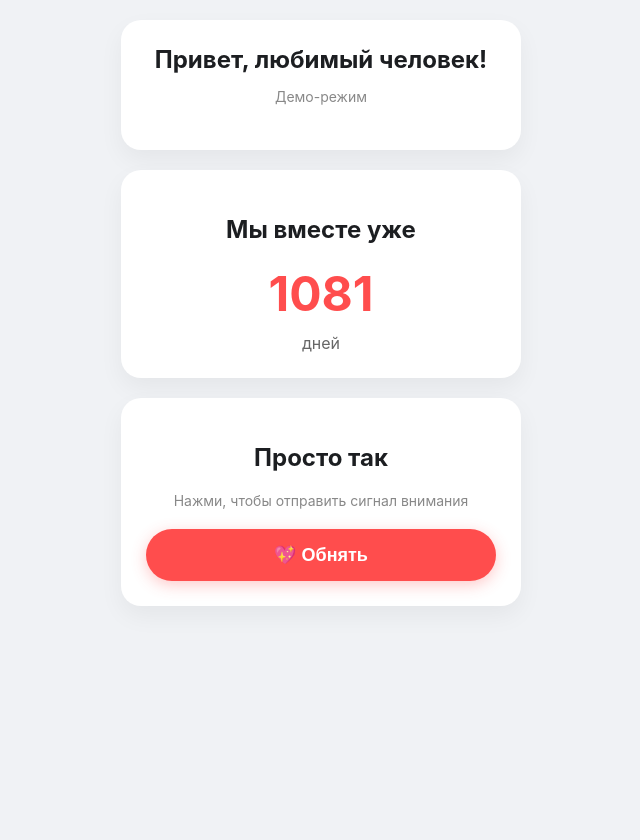
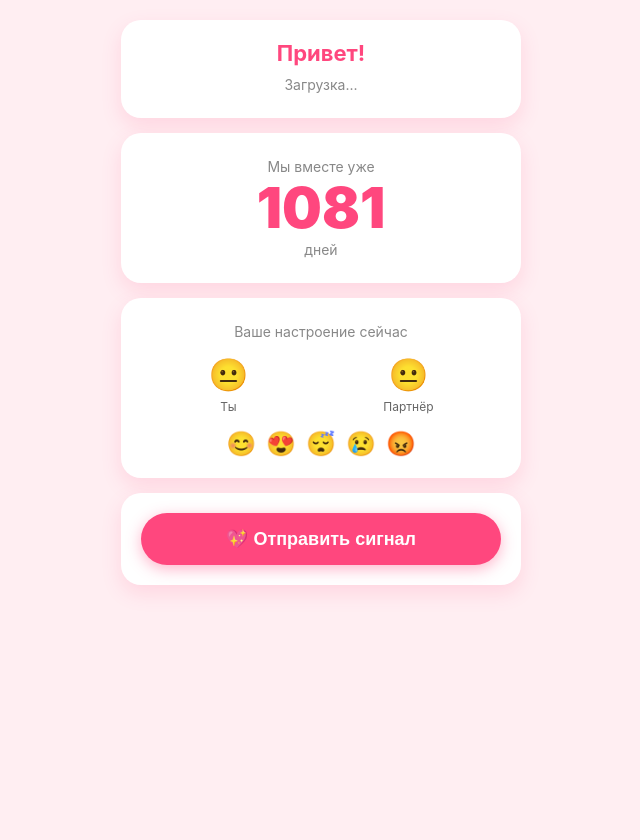
Before and after one commit to FRGG3577/FrGG, a Flask app: page / in a window 1280 px wide. Shown: the whole page, without its empty margins (319-959 px from the left). Run offline with Flask 3, Linux system fonts and the light colour scheme; some libraries are stand-ins or nearby versions.

Commit message:
Add files via upload

```diff
--- a/app.py
+++ b/app.py
@@ -1,4 +1,5 @@
 import os
+import random
 import requests
 from datetime import datetime
 from flask import Flask, render_template, request, jsonify
@@ -6,23 +7,36 @@ from telegram_init_data import validate, parse
 
 app = Flask(__name__)
 
+# Берем токен ТОЛЬКО из переменных окружения (на Render)
 BOT_TOKEN = os.environ.get("BOT_TOKEN")
 
-# --- НАСТРОЙКИ ДЛЯ ВАС ---
-# Укажи здесь ID твоего партнёра (или свой), кому будут приходить уведомления.
-# Узнать ID можно, написав боту @userinfobot в Telegram.
-PARTNER_CHAT_ID = "5475803324"
-# Дата начала ваших отношений (Год, Месяц, День)
+# --- НАСТРОЙКИ ---
+# Укажи ID партнёра (цифры) и ID свой (чтобы видеть оба настроения)
+PARTNER_ID = "5475803324"
+MY_ID = "5475803324"
 START_DATE = datetime(2023, 12, 10)
 
+# Хранилище настроений в памяти (сбрасывается при перезапуске сервера)
+moods = {MY_ID: "😐", PARTNER_ID: "😐"}
+
+# Список милых фраз
+COMPLIMENTS = [
+    "Ты — мой самый любимый человек на свете. ❤️",
+    "Я счастлив(а), что ты рядом. ✨",
+    "Твоя улыбка делает мой день лучше. 😊",
+    "Спасибо, что ты есть. 🥰",
+    "Ты — мой личный источник вдохновения. 🌟",
+    "Даже в самый пасмурный день ты — мое солнце. ☀️",
+    "Я очень дорожу каждой минутой с тобой. ⏳"
+]
+
 def send_telegram_message(chat_id, text):
-    """Вспомогательная функция для отправки сообщения через Telegram API"""
     url = f"https://api.telegram.org/bot{BOT_TOKEN}/sendMessage"
     payload = {"chat_id": chat_id, "text": text, "parse_mode": "HTML"}
     try:
         requests.post(url, json=payload)
     except Exception as e:
-        print(f"Ошибка отправки сообщения: {e}")
+        print(f"Ошибка: {e}")
 
 @app.route('/')
 def index():
@@ -32,39 +46,53 @@ def index():
 def check_user():
     data = request.get_json()
     init_data = data.get('initData')
-
-    if not init_data:
-        return jsonify({"error": "No initData"}), 400
+    if not init_data: return jsonify({"error": "No initData"}), 400
 
     try:
         validate(init_data, BOT_TOKEN)
         parsed = parse(init_data)
         user = parsed.get('user', {})
-        return jsonify({
-            "status": "ok",
-            "user_id": user.get('id'),
-            "first_name": user.get('first_name')
-        })
+        return jsonify({"status": "ok", "user_id": str(user.get('id')), "first_name": user.get('first_name')})
     except Exception as e:
         return jsonify({"error": str(e)}), 401
 
-# --- НОВЫЕ ЭНДПОИНТЫ ---
-
 @app.route('/api/ping', methods=['POST'])
 def ping():
-    """Отправляет уведомление партнёру"""
-    # В реальном приложении здесь нужно проверять initData,
-    # чтобы убедиться, что запрос от вас, но для простоты пока пропустим.
+    data = request.get_json()
+    sender_id = data.get('user_id')
+    # Отправляем сообщение партнёру
+    target_id = PARTNER_ID if str(sender_id) == MY_ID else MY_ID
 
-    send_telegram_message(PARTNER_CHAT_ID, "💖 <b>Твоя половинка думает о тебе!</b> 💖\n\n<i>Крепко обнимаю...</i>")
-    return jsonify({"status": "sent"})
+    # Получаем случайный комплимент
+    text = f"💖 <b>Сигнал внимания!</b>\n\n<i>{random.choice(COMPLIMENTS)}</i>"
+    send_telegram_message(target_id, text)
+
+    return jsonify({"status": "sent", "compliment": random.choice(COMPLIMENTS)})
 
 @app.route('/api/days', methods=['GET'])
 def days_together():
-    """Считает дни вместе"""
-    today = datetime.now()
-    delta = today - START_DATE
+    delta = datetime.now() - START_DATE
     return jsonify({"days": delta.days})
+
+# НОВЫЙ ЭНДПОИНТ: Обновление настроения
+@app.route('/api/mood', methods=['POST'])
+def update_mood():
+    data = request.get_json()
+    user_id = str(data.get('user_id'))
+    mood = data.get('mood')
+
+    if user_id in [MY_ID, PARTNER_ID]:
+        moods[user_id] = mood
+        # Отправляем уведомление партнёру
+        target_id = PARTNER_ID if user_id == MY_ID else MY_ID
+        send_telegram_message(target_id, f"Твоя половинка сейчас чувствует себя: {mood}")
+
+    return jsonify({"status": "ok", "current_moods": moods})
+
+# НОВЫЙ ЭНДПОИНТ: Получение текущих настроений
+@app.route('/api/get_moods', methods=['GET'])
+def get_moods():
+    return jsonify(moods)
 
 if __name__ == '__main__':
     app.run(debug=True)
--- a/static/script.js
+++ b/static/script.js
@@ -0,0 +1,92 @@
+// Ждем, пока загрузится страница
+document.addEventListener('DOMContentLoaded', () => {
+    const tg = window.Telegram.WebApp;
+    tg.ready();
+    tg.expand();
+
+    let currentUserId = null;
+
+    // 1. Авторизация
+    fetch('/api/check_user', {
+        method: 'POST',
+        headers: { 'Content-Type': 'application/json' },
+        body: JSON.stringify({ initData: tg.initData })
+    })
+    .then(res => res.json())
+    .then(data => {
+        if (data.status === 'ok') {
+            currentUserId = data.user_id;
+            document.getElementById('status').textContent = 'Авторизован';
+            document.getElementById('greeting').textContent = `Привет, ${data.first_name}!`;
+        }
+    })
+    .catch(err => console.log("Ошибка авторизации:", err));
+
+    // 2. Счетчик дней
+    fetch('/api/days')
+        .then(res => res.json())
+        .then(data => {
+            document.getElementById('days-count').textContent = data.days;
+        });
+
+    // 3. Настроения
+    window.loadMoods = function() {
+        fetch('/api/get_moods').then(res => res.json()).then(moods => {
+            const ids = Object.keys(moods);
+            if (ids.length >= 2) {
+                document.querySelector('#my-mood .mood-emoji').textContent = moods[ids[0]] || '😐';
+                document.querySelector('#partner-mood .mood-emoji').textContent = moods[ids[1]] || '😐';
+            }
+        });
+    }
+
+    // Загружаем настроения при старте
+    loadMoods();
+
+    // 4. Установка настроения (вызывается из HTML)
+    window.setMood = function(emoji) {
+        document.querySelector('#my-mood .mood-emoji').textContent = emoji;
+        fetch('/api/mood', {
+            method: 'POST',
+            headers: { 'Content-Type': 'application/json' },
+            body: JSON.stringify({ user_id: currentUserId, mood: emoji })
+        }).then(() => loadMoods());
+    }
+
+    // 5. Сигнал с конфетти
+    window.sendHug = function() {
+        const btn = document.getElementById('hug-button');
+        btn.disabled = true;
+        btn.textContent = 'Отправлено! 💌';
+
+        // Конфетти!
+        if (typeof confetti === 'function') {
+            confetti({
+                particleCount: 150,
+                spread: 70,
+                origin: { y: 0.6 },
+                colors: ['#ff477e', '#ff7096', '#ff85a1', '#fbb1bd', '#f9bec7']
+            });
+        }
+
+        fetch('/api/ping', {
+            method: 'POST',
+            headers: { 'Content-Type': 'application/json' },
+            body: JSON.stringify({ user_id: currentUserId })
+        }).then(() => {
+            showToast("Сигнал и комплимент отправлены!");
+            setTimeout(() => {
+                btn.disabled = false;
+                btn.textContent = '💖 Отправить сигнал';
+            }, 3000);
+        });
+    }
+
+    // 6. Показ уведомлений
+    function showToast(text) {
+        const toast = document.getElementById('toast');
+        toast.textContent = text;
+        toast.style.bottom = '30px';
+        setTimeout(() => { toast.style.bottom = '-100px'; }, 3000);
+    }
+});
--- a/static/style.css
+++ b/static/style.css
@@ -0,0 +1,56 @@
+:root {
+    --bg: #ffeef2;
+    --card: #ffffff;
+    --text: #333;
+    --accent: #ff477e;
+}
+body {
+    font-family: -apple-system, sans-serif; margin: 0; padding: 20px;
+    background: var(--bg); color: var(--text); display: flex;
+    flex-direction: column; align-items: center; min-height: 100vh;
+}
+.card {
+    background: var(--card); padding: 20px; border-radius: 20px;
+    box-shadow: 0 8px 20px rgba(255, 71, 126, 0.15);
+    width: 100%; max-width: 400px; text-align: center;
+    box-sizing: border-box; margin-bottom: 15px;
+    transition: transform 0.3s;
+}
+.card:active { transform: scale(0.98); }
+
+h1 { font-size: 22px; margin: 0 0 10px; color: var(--accent); }
+.status-text { color: #888; font-size: 14px; margin: 5px 0; }
+
+/* Счетчик */
+.days-counter { font-size: 56px; font-weight: 900; color: var(--accent); margin: 0; line-height: 1; }
+
+/* Настроения */
+.mood-row { display: flex; justify-content: space-around; margin-top: 15px; }
+.mood-item { display: flex; flex-direction: column; align-items: center; gap: 5px; }
+.mood-emoji { font-size: 32px; cursor: pointer; transition: transform 0.2s; }
+.mood-emoji:hover { transform: scale(1.2); }
+.mood-label { font-size: 12px; color: #666; }
+
+/* Кнопка */
+.hug-btn {
+    background: var(--accent); color: white; border: none; padding: 15px;
+    font-size: 18px; border-radius: 50px; width: 100%; font-weight: bold;
+    box-shadow: 0 4px 15px rgba(255, 71, 126, 0.4); cursor: pointer;
+    transition: all 0.2s;
+}
+.hug-btn:active { transform: scale(0.95); box-shadow: 0 2px 5px rgba(255, 71, 126, 0.4); }
+
+/* Анимация появления */
+@keyframes fadeIn { from { opacity: 0; transform: translateY(10px); } to { opacity: 1; transform: translateY(0); } }
+.card { animation: fadeIn 0.5s ease-out forwards; }
+.card:nth-child(2) { animation-delay: 0.1s; }
+.card:nth-child(3) { animation-delay: 0.2s; }
+.card:nth-child(4) { animation-delay: 0.3s; }
+
+/* Всплывающее уведомление */
+#toast {
+    position: fixed; bottom: -100px; left: 50%; transform: translateX(-50%);
+    background: #333; color: white; padding: 10px 20px; border-radius: 30px;
+    font-size: 14px; transition: bottom 0.3s; z-index: 1000;
+    box-shadow: 0 4px 12px rgba(0,0,0,0.2);
+}
--- a/templates/index.html
+++ b/templates/index.html
@@ -4,143 +4,55 @@
     <meta charset="utf-8">
     <meta name="viewport" content="width=device-width, initial-scale=1.0, maximum-scale=1.0, user-scalable=no">
     <title>Наше пространство</title>
+
+    <!-- Подключаем Telegram скрипт -->
     <script src="https://telegram.org/js/telegram-web-app.js"></script>
-    <style>
-        :root {
-            --bg-color: #f0f2f5;
-            --card-bg: #ffffff;
-            --text-color: #1c1e21;
-            --accent: #ff4d4d; /* Цвет любви */
-        }
-        body {
-            font-family: -apple-system, BlinkMacSystemFont, "Segoe UI", Roboto, Helvetica, Arial, sans-serif;
-            padding: 20px;
-            background: var(--bg-color);
-            color: var(--text-color);
-            margin: 0;
-            display: flex;
-            flex-direction: column;
-            align-items: center;
-            min-height: 100vh;
-        }
-        .card {
-            background: var(--card-bg);
-            padding: 25px;
-            border-radius: 20px;
-            box-shadow: 0 10px 25px rgba(0,0,0,0.05);
-            width: 100%;
-            max-width: 400px;
-            text-align: center;
-            box-sizing: border-box;
-            margin-bottom: 20px;
-        }
-        h1 { font-size: 24px; margin-top: 0; margin-bottom: 10px; }
-        .status-text { color: #888; font-size: 14px; margin-bottom: 20px; }
+    <!-- Библиотека для конфетти -->
+    <script src="https://cdn.jsdelivr.net/npm/canvas-confetti@1.6.0/dist/confetti.browser.min.js"></script>
 
-        /* Стили для счетчика */
-        .days-counter { font-size: 48px; font-weight: bold; color: var(--accent); margin: 10px 0; }
-        .days-label { font-size: 16px; color: #666; }
-
-        /* Стили для кнопки */
-        .hug-btn {
-            background: var(--accent);
-            color: white;
-            border: none;
-            padding: 15px 30px;
-            font-size: 18px;
-            border-radius: 50px;
-            cursor: pointer;
-            transition: transform 0.1s, background 0.3s;
-            box-shadow: 0 4px 15px rgba(255, 77, 77, 0.3);
-            width: 100%;
-            font-weight: 600;
-        }
-        .hug-btn:active {
-            transform: scale(0.95);
-            background: #e60000;
-        }
-        .hug-btn:disabled {
-            background: #ccc;
-            box-shadow: none;
-            cursor: not-allowed;
-        }
-
-        #user-info { margin-top: 20px; font-size: 14px; color: #888; }
-    </style>
+    <!-- Подключаем наши стили -->
+    <link rel="stylesheet" href="{{ url_for('static', filename='style.css') }}">
 </head>
 <body>
     <div class="card">
-        <h1>Привет, любимый человек!</h1>
-        <p class="status-text" id="status">Авторизация...</p>
-        <div id="user-info"></div>
+        <h1 id="greeting">Привет!</h1>
+        <p class="status-text" id="status">Загрузка...</p>
     </div>
 
     <div class="card">
-        <h2>Мы вместе уже</h2>
+        <p class="status-text">Мы вместе уже</p>
         <div class="days-counter" id="days-count">...</div>
-        <div class="days-label">дней</div>
+        <p class="status-text">дней</p>
     </div>
 
     <div class="card">
-        <h2>Просто так</h2>
-        <p class="status-text">Нажми, чтобы отправить сигнал внимания</p>
-        <button class="hug-btn" id="hug-button" onclick="sendHug()">💖 Обнять</button>
+        <p class="status-text">Ваше настроение сейчас</p>
+        <div class="mood-row">
+            <div class="mood-item" id="my-mood">
+                <div class="mood-emoji">😐</div>
+                <div class="mood-label">Ты</div>
+            </div>
+            <div class="mood-item" id="partner-mood">
+                <div class="mood-emoji">😐</div>
+                <div class="mood-label">Партнёр</div>
+            </div>
+        </div>
+        <div style="margin-top: 15px; font-size: 24px; display: flex; gap: 10px; justify-content: center;">
+            <span onclick="setMood('😊')" style="cursor:pointer">😊</span>
+            <span onclick="setMood('😍')" style="cursor:pointer">😍</span>
+            <span onclick="setMood('😴')" style="cursor:pointer">😴</span>
+            <span onclick="setMood('😢')" style="cursor:pointer">😢</span>
+            <span onclick="setMood('😡')" style="cursor:pointer">😡</span>
+        </div>
     </div>
 
-    <script>
-        const tg = window.Telegram.WebApp;
-        tg.ready();
-        tg.expand(); // Разворачиваем на весь экран
+    <div class="card">
+        <button class="hug-btn" id="hug-button" onclick="sendHug()">💖 Отправить сигнал</button>
+    </div>
 
-        const initData = tg.initData;
+    <div id="toast">Сообщение отправлено!</div>
 
-        // 1. Проверка пользователя
-        fetch('/api/check_user', {
-            method: 'POST',
-            headers: { 'Content-Type': 'application/json' },
-            body: JSON.stringify({ initData: initData })
-        })
-        .then(res => res.json())
-        .then(data => {
-            if (data.status === 'ok') {
-                document.getElementById('status').textContent = 'Успешно авторизован!';
-                document.getElementById('user-info').textContent = `Привет, ${data.first_name}!`;
-            } else {
-                // Если нет initData (например, открыто в браузере), просто показываем заглушку
-                document.getElementById('status').textContent = 'Демо-режим';
-            }
-        })
-        .catch(err => console.log(err));
-
-        // 2. Загрузка счетчика дней
-        fetch('/api/days')
-            .then(res => res.json())
-            .then(data => {
-                document.getElementById('days-count').textContent = data.days;
-            });
-
-        // 3. Отправка уведомления
-        function sendHug() {
-            const btn = document.getElementById('hug-button');
-            btn.disabled = true;
-            btn.textContent = 'Отправлено! 💌';
-
-            fetch('/api/ping', { method: 'POST' })
-                .then(() => {
-                    // Вернуть кнопку в исходное состояние через 3 секунды
-                    setTimeout(() => {
-                        btn.disabled = false;
-                        btn.textContent = '💖 Обнять';
-                    }, 3000);
-                })
-                .catch(() => {
-                    btn.textContent = 'Ошибка 😔';
-                    setTimeout(() => {
-                        btn.disabled = false;
-                        btn.textContent = '💖 Обнять';
-                    }, 3000);
-                });
-        }
-    </script>
+    <!-- Подключаем наш скрипт -->
+    <script src="{{ url_for('static', filename='script.js') }}"></script>
 </body>
 </html>
```
